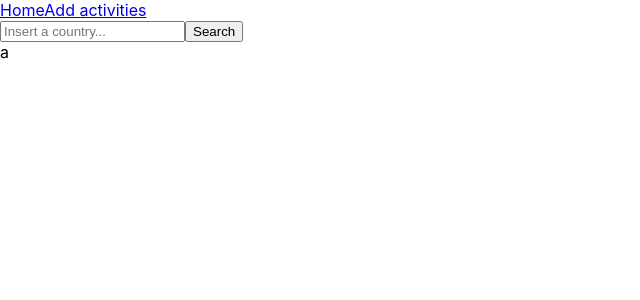
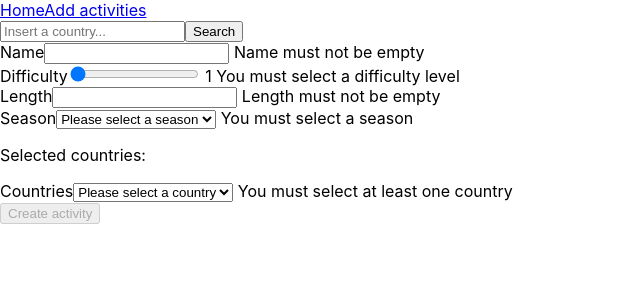
Before and after one commit to nanodebortoli/PICountries, a React (Create React App) app in the folder client/: page /form in a window 1280 px wide. Shown: the top 300 px of the page, without its empty margins (0-640 px from the left). Built offline with nearby package versions, Linux system fonts and the light colour scheme; no server answers.

Commit message:
daily commit 1205

```diff
--- a/client/src/components/Form.jsx
+++ b/client/src/components/Form.jsx
@@ -1,5 +1,62 @@
+import { useEffect, useState } from "react"
+import { useDispatch, useSelector } from "react-redux";
+import { getCountries, postActivity } from "../store/actions";
+
 export default function Form(){
-  return <form>
-    a
+  let dispatch = useDispatch();
+  let countryList = useSelector((state) => state.countries)
+  const [state, setState] = useState({countries: [], ids: [], difficulty: 1});
+  const [errors, setErrors] = useState({name: 'Name must not be empty', difficulty: 'You must select a difficulty level', length: 'Length must not be empty', season: 'You must select a season', countries: 'You must select at least one country'});
+  useEffect(() => dispatch(getCountries()), [])
+  function handleChange(e){
+    if(e.target.name !== 'countries'){
+      setState({
+        ...state,
+        [e.target.name]: e.target.value
+      })
+    }
+    else if (e.target.value){
+      state.countries.push(e.target.value);
+      state.ids.push(e.target.selectedOptions[0].id);
+    }
+    setErrors(formValidator({
+      ...state,
+      [e.target.name]: e.target.value
+    }))
+  }
+  function formValidator(value){
+    let errors = {};
+    if(!value.name) errors.name = 'Name must not be empty';
+    else if(!/^[A-Za-z]+$/.test(value.name)) errors.name = 'Name is invalid';
+    if(!value.difficulty) errors.difficulty = 'You must select a difficulty level';
+    if(!value.length) errors.length = 'Length must not be empty';
+    else if(!/^[0-9]+$/.test(value.length)) errors.length = 'Length must be a number';
+    if(!value.season) errors.season = 'You must select a season';
+    if(!value.countries.length) errors.countries = 'You must select at least one country';
+    return errors;
+  }
+  function handleSubmit(e){
+    e.preventDefault();
+    dispatch(postActivity(state));
+    setState({name: '', difficulty: 1, length: '', season: '', countries: [], ids: []});
+  }
+  return <form onSubmit={(e) => handleSubmit(e)}>
+    <label>Name</label>
+    <input onChange={(e) => handleChange(e)} type='text' name='name' value={state.name}/> <span>{errors.name ? errors.name : null}</span>
+    <br/>
+    <label>Difficulty</label>
+    <input onChange={(e) => handleChange(e)} type='range' min='1' max='5' name='difficulty' value={state.difficulty}/> <span>{state.difficulty}</span> <span>{errors.difficulty ? errors.difficulty : null}</span>
+    <br/>
+    <label>Length</label>
+    <input onChange={(e) => handleChange(e)} type='text' name='length' value={state.length}/> <span>{errors.length ? errors.length : null}</span>
+    <br/>
+    <label>Season</label>
+    <select onChange={(e) => handleChange(e)} name='season' value={state.season}><option value=''>Please select a season</option> <option value='Summer'>Summer</option> <option value='Fall'>Fall</option> <option value='Winter'>Winter</option><option value='Spring'>Spring</option> </select> <span>{errors.season ? errors.season : null}</span>
+    <br/>
+    <p>Selected countries: {state.countries.map(country => {return <span>{country}</span>})}</p>
+    <label>Countries</label>
+    <select onChange={(e) => handleChange(e)} name='countries' value={state.countries}><option value=''>Please select a country</option>{countryList.map(country => {return <option key={country.id} id={country.id} value={country.name}>{country.name}</option>})}</select> <span>{errors.countries ? errors.countries : null}</span>
+    <br/>
+    <input onChange={(e) => handleChange(e)} type='submit' value='Create activity' disabled={Object.keys(errors).length > 0 ? true : false}/>
   </form>
 }
--- a/client/src/components/SearchBar.jsx
+++ b/client/src/components/SearchBar.jsx
@@ -1,18 +1,23 @@
 import { useState } from 'react';
+import { useDispatch, useSelector } from 'react-redux';
 import { Link } from 'react-router-dom';
+import { searchCountries } from '../store/actions';
 
 export default function SearchBar(){
-  const [search, setSearch] = useState();
-  function onSearch(e){
+  let dispatch = useDispatch();
+  let filtered = useSelector((state) => state.filteredCountries)
+  const [search, setSearch] = useState('');
+  function onChange(e){
     e.preventDefault();
     setSearch(e.target.value);
   }
-  function onSubmit(e){
+  function onSearch(e){
     e.preventDefault();
-
+    dispatch(searchCountries(search))
+    console.log(filtered)
   }
   return <div>
-    <input onChange={onSearch} value={search} placeholder='Insert a country...'></input>
-    <button onSubmit={onSubmit}>Search</button>
+    <input onChange={(e) => onChange(e)} value={search} placeholder='Insert a country...'></input>
+    <button onClick={onSearch}>Search</button>
   </div>
 }
--- a/client/src/store/actions/index.js
+++ b/client/src/store/actions/index.js
@@ -1,6 +1,8 @@
 import axios from 'axios';
 export const GET_COUNTRIES = 'GET_COUNTRIES';
 export const GET_COUNTRY = 'GET_COUNTRY';
+export const SEARCH_COUNTRIES = 'SEARCH_COUNTRIES';
+export const POST_ACTIVITY = 'POST_ACTIVITY';
 
 export function getCountries(){
   return function(dispatch){
@@ -17,3 +19,32 @@ export function getCountry(id){
     .catch(err => console.log(err))
   }
 };
+
+export function searchCountries(name){
+  return function(dispatch){
+    axios.get(`http://localhost:3001/countries?name=${name}`)
+    .then(countries => dispatch({type: SEARCH_COUNTRIES, payload: countries.data}))
+    .catch(err => console.log(err))
+  }
+};
+
+export function postActivity(obj){
+  return function(dispatch){
+    axios.post('http://localhost:3001/activity', {
+      name: obj.name,
+      length: obj.length,
+      difficulty: obj.difficulty,
+      season: obj.season,
+      countries: obj.ids
+    }).then(data => dispatch({type: POST_ACTIVITY, payload: data.data}))
+    .catch(err => console.log(err))
+  }
+};
+
+// {
+//   "name": "asd",
+//   "length": 1,
+//   "difficulty": 3,
+//   "season": "Summer",
+//   "countries": ["ARG", "BWA", "PER"]
+// }
--- a/client/src/store/reducer/index.js
+++ b/client/src/store/reducer/index.js
@@ -1,7 +1,8 @@
-import { GET_COUNTRIES, GET_COUNTRY } from "../actions";
+import { GET_COUNTRIES, GET_COUNTRY, POST_ACTIVITY, SEARCH_COUNTRIES } from "../actions";
 const initialState = {
   countries: [],
-  country: {}
+  country: {},
+  filteredCountries: []
 }
 
 const reducer = (state = initialState, action) => {
@@ -16,6 +17,15 @@ const reducer = (state = initialState, action) => {
         ...state,
         country: action.payload
       }
+    case SEARCH_COUNTRIES:
+      return{
+        ...state,
+        filteredCountries: action.payload
+      }
+    case POST_ACTIVITY:
+      return {
+        ...state
+      }
     default:
       return state;
   }
```
Also changed, not shown: 2 other files (tests, documents, lock files or other folders).
